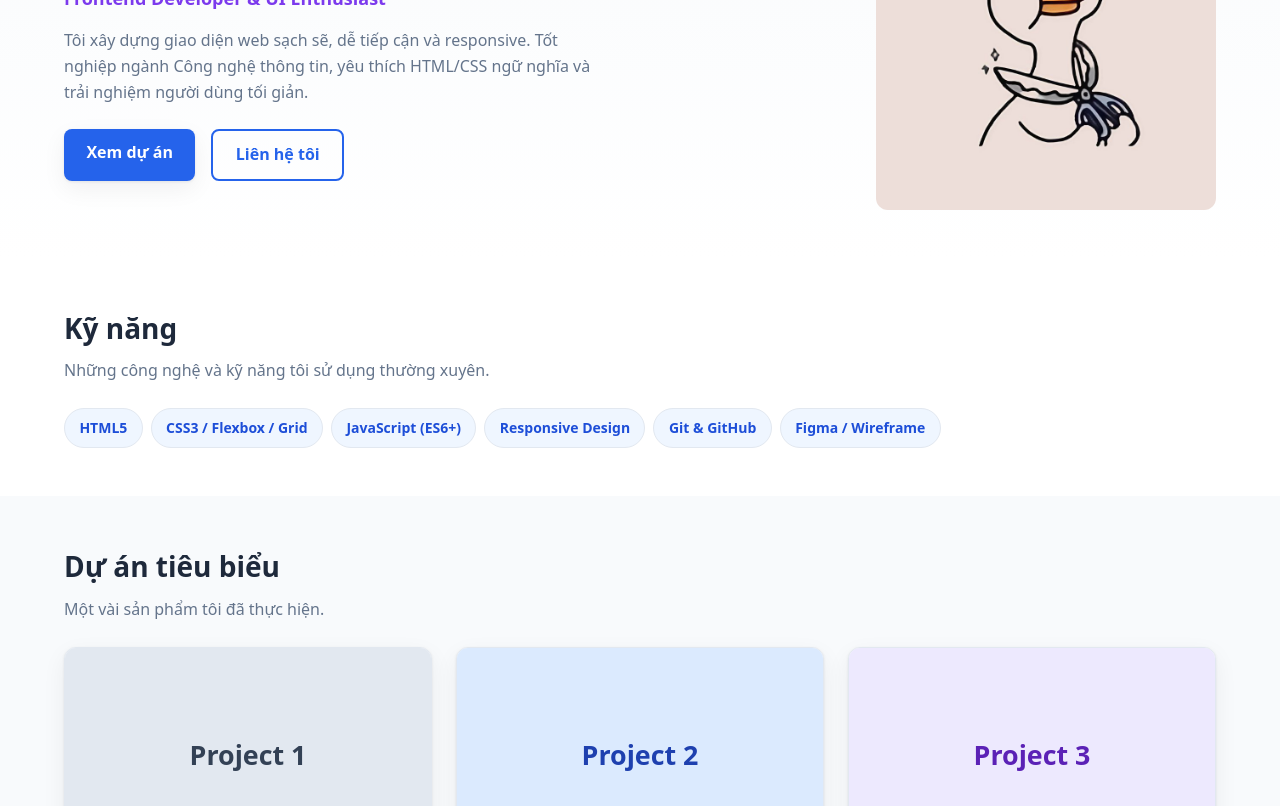
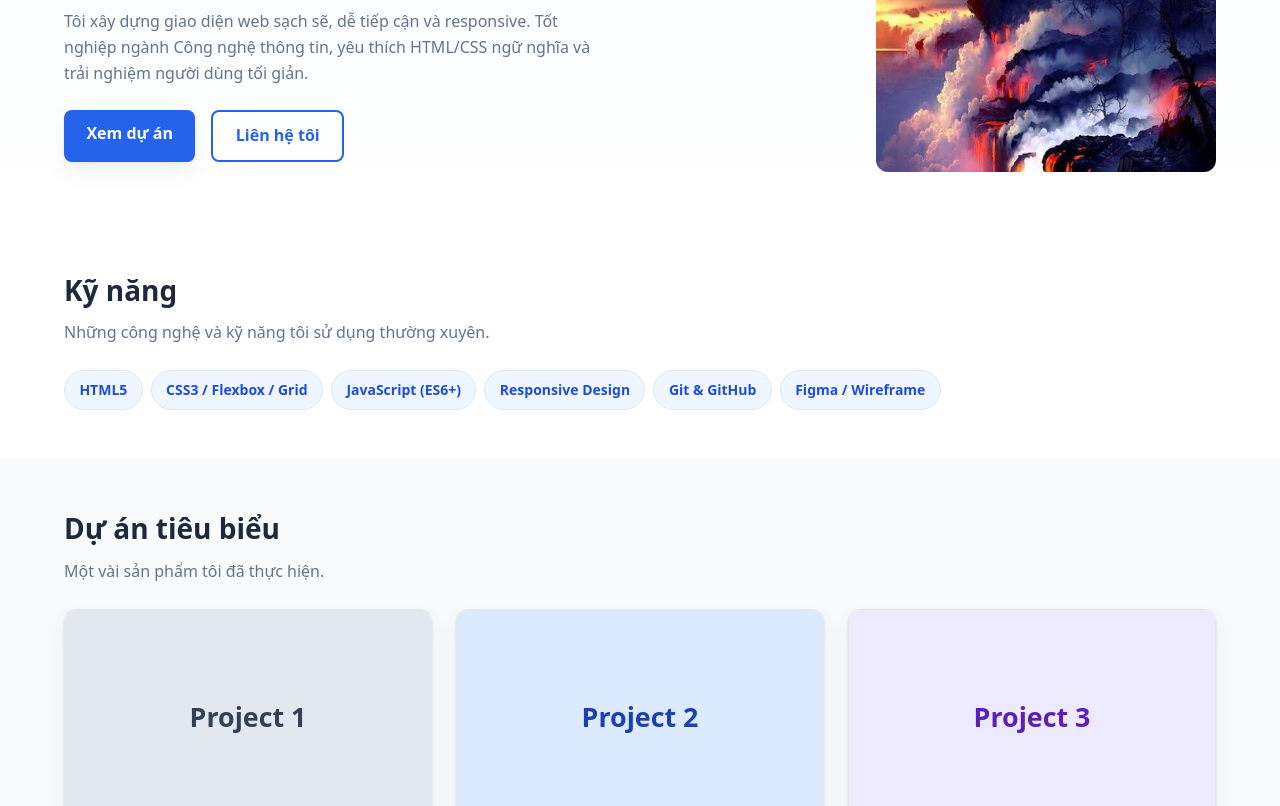
Before and after one commit to Tuanbuip/CV-, a plain HTML site: page index.html in a window 1280 px wide. Shown: the part 231-1037 px from the top of the page. Drawn offline with Linux system fonts and the light colour scheme.

Commit message:
fix(img): fix url image

```diff
--- a/index.html
+++ b/index.html
@@ -65,7 +65,7 @@
         <!-- Ảnh đại diện: dùng placeholder, thay bằng ảnh thật của bạn -->
         <figure class="hero-avatar">
           <img
-            src="assets/img/avatar.jpg"
+            src="./assets/img/dsdsdsdsdsdsdsd.jpg"
             alt="Ảnh đại diện của Nguyễn Văn An"
             width="320" height="320" />
         </figure>
```
Also changed, not shown: assets/img/dsdsdsdsdsdsdsd.jpg (added).
